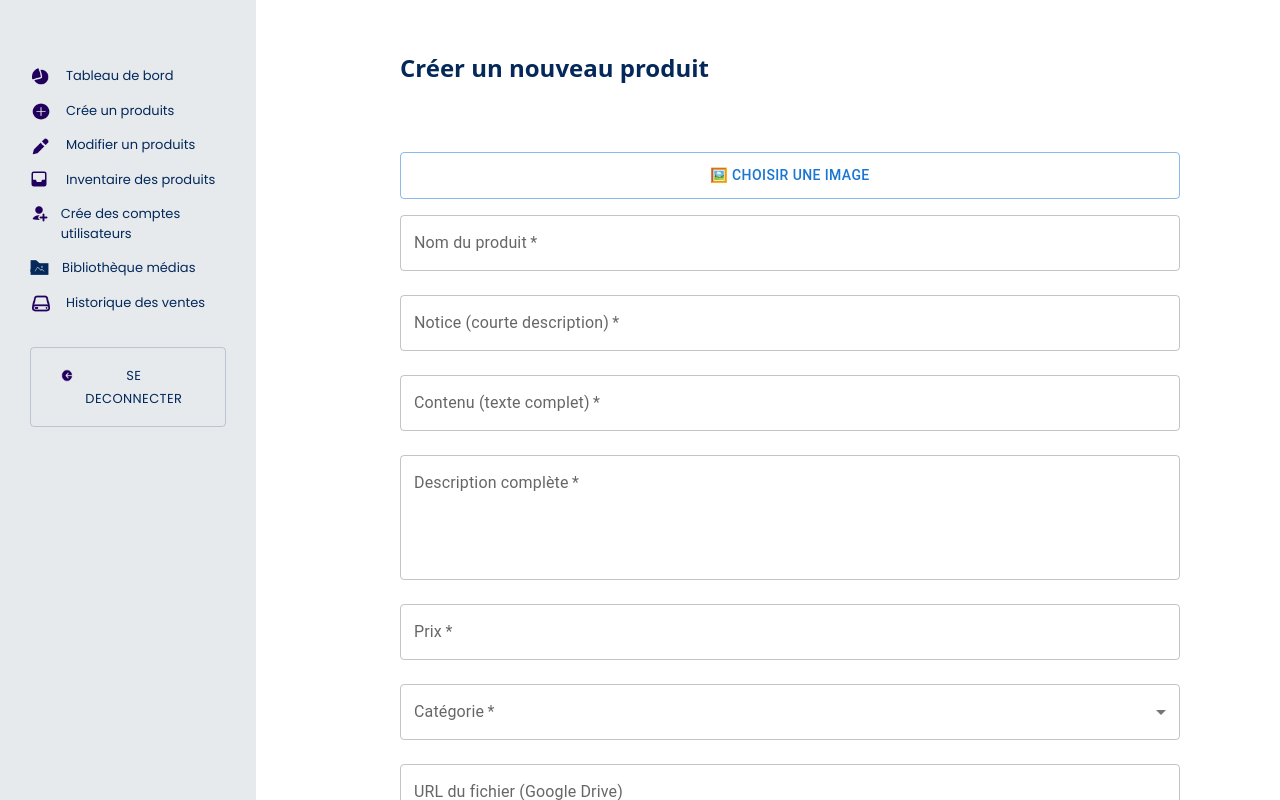
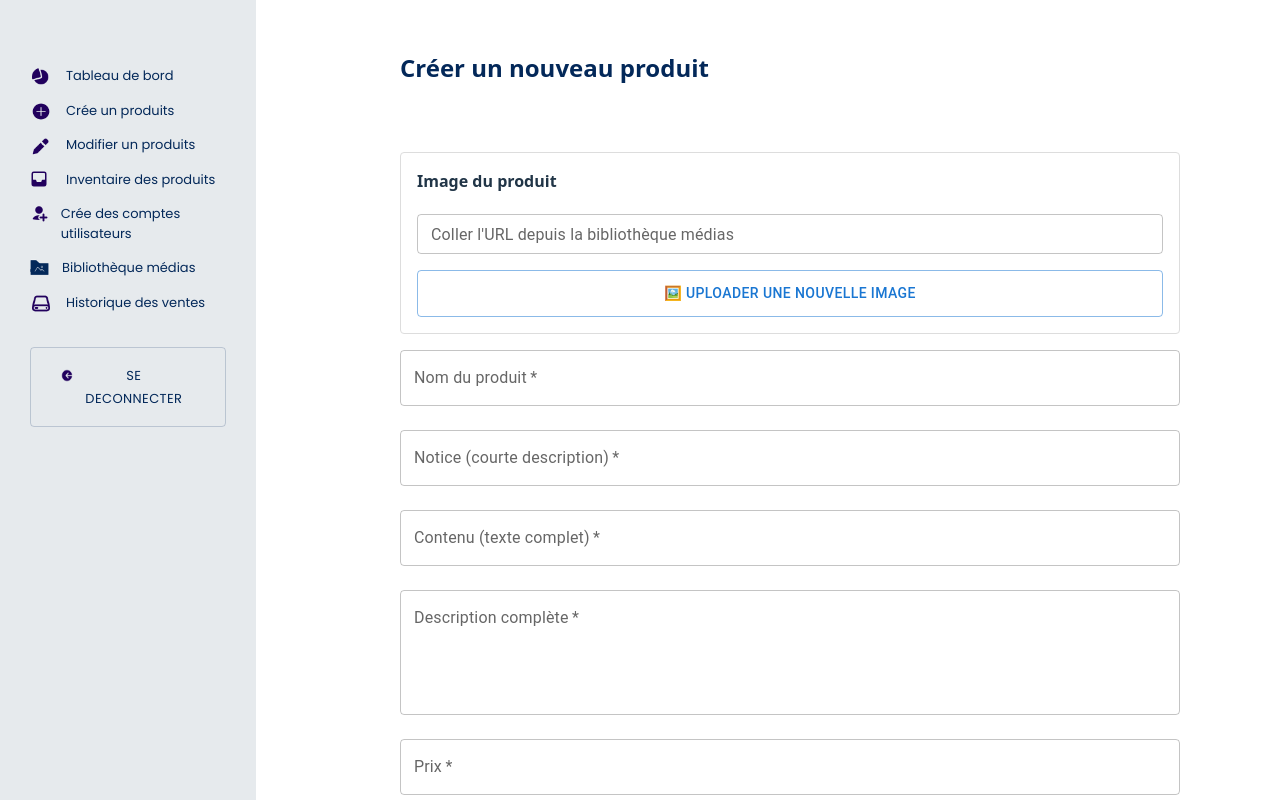
Before and after one commit to kevan241/2bn_market, a React (Vite) app in the folder mk_2bn_market/: page /admin/create-product in a window 1280 px wide. Shown: the top 800 px of the page. Built offline with nearby package versions, Linux system fonts and the light colour scheme.

Commit message:
setting up dashbord admin gallery v1.2

```diff
--- a/mk_2bn_market/admin_dashboard/create_product.jsx
+++ b/mk_2bn_market/admin_dashboard/create_product.jsx
@@ -8,7 +8,8 @@ import './dashboard.css';
 export default function CreateProduct() {
 
     const [image, setImage] = useState('');
-    const [uploadPicture, setUploadPicture] = useState('');
+    const [imagePreview, setImagePreview] = useState('');
+    const [uploadPicture, setUploadPicture] = useState(false);
     const [name, setName] = useState('');
     const [notice, setNotice] = useState('');
     const [description, setDescription] = useState('');
@@ -42,6 +43,7 @@ export default function CreateProduct() {
 
         setUploadPicture(true);
         setError('');
+        setImagePreview(URL.createObjectURL(file));
 
         try {
             const formData = new FormData();
@@ -57,7 +59,7 @@ export default function CreateProduct() {
 
             if (data.success) {
                 setImage(data.fileUrl);
-                alert('Image uploadée avec succès !');
+                setImagePreview(data.fileUrl);
             } else {
                 throw new Error(data.error || 'Erreur upload image');
             }
@@ -65,7 +67,7 @@ export default function CreateProduct() {
         } catch (err) {
             console.error('Erreur image:', err);
             setError(err.message);
-            alert('Erreur : ' + err.message);
+            setImagePreview('');
         } finally {
             setUploadPicture(false);
         }
@@ -91,6 +93,7 @@ export default function CreateProduct() {
             await createProduct(productData);
 
             setImage('');
+            setImagePreview('');
             setName('');
             setNotice('');
             setDescription('');
@@ -115,7 +118,26 @@ export default function CreateProduct() {
                 <h2>Créer un nouveau produit</h2>
                 <form className='form' onSubmit={handleSubmit}>
 
-                    <Box sx={{ marginTop: 2 }}>
+                    {/* Image du produit */}
+                    <Box sx={{ marginTop: 2, padding: 2, border: '1px solid #ddd', borderRadius: '4px' }}>
+                        <h4 style={{ marginTop: 0 }}>Image du produit</h4>
+
+                        {/* Option 1 : coller URL depuis la bibliothèque */}
+                        <TextField
+                            fullWidth
+                            label="Coller l'URL depuis la bibliothèque médias"
+                            value={image}
+                            onChange={(e) => {
+                                setImage(e.target.value);
+                                setImagePreview(e.target.value);
+                            }}
+                            size="small"
+                            sx={{ marginBottom: 2 }}
+                            placeholder="https://res.cloudinary.com/..."
+                            disabled={uploadPicture || loading}
+                        />
+
+                        {/* Option 2 : uploader une nouvelle image */}
                         <input
                             accept="image/*"
                             style={{ display: 'none' }}
@@ -129,92 +151,42 @@ export default function CreateProduct() {
                                 variant="outlined"
                                 component="span"
                                 fullWidth
-                                disabled={uploadPicture}
+                                disabled={uploadPicture || loading}
                                 sx={{ padding: '10px' }}
                             >
-                                {uploadPicture ? '📤 Upload en cours...' : '🖼️ Choisir une image'}
+                                {uploadPicture ? '📤 Upload en cours...' : '🖼️ Uploader une nouvelle image'}
                             </Button>
                         </label>
+
                         {uploadPicture && <LinearProgress sx={{ marginTop: 1 }} />}
-                        {image && (
+
+                        {/* Aperçu */}
+                        {imagePreview && (
+                            <Box sx={{ marginTop: 2 }}>
+                                <img
+                                    src={imagePreview}
+                                    alt="aperçu"
+                                    style={{ width: '120px', height: '120px', objectFit: 'cover', borderRadius: '4px' }}
+                                />
+                            </Box>
+                        )}
+
+                        {image && !uploadPicture && (
                             <Typography sx={{ marginTop: 1, color: 'green', fontSize: '0.9rem' }}>
-                                ✅ Image uploadée avec succès !
+                                ✅ Image prête
                             </Typography>
                         )}
                     </Box>
 
-                    <TextField
-                        className='input_product'
-                        fullWidth
-                        label="Nom du produit"
-                        margin="normal"
-                        value={name}
-                        onChange={(e) => setName(e.target.value)}
-                        disabled={loading}
-                        required
-                    />
+                    <TextField className='input_product' fullWidth label="Nom du produit" margin="normal" value={name} onChange={(e) => setName(e.target.value)} disabled={loading} required />
+                    <TextField className='input_product' fullWidth label="Notice (courte description)" margin="normal" value={notice} onChange={(e) => setNotice(e.target.value)} disabled={loading} required />
+                    <TextField className='input_product' fullWidth label="Contenu (texte complet)" margin="normal" value={content} onChange={(e) => setContent(e.target.value)} disabled={loading} required />
+                    <TextField className='input_product' fullWidth label="Description complète" margin="normal" multiline rows={4} value={description} onChange={(e) => setDescription(e.target.value)} disabled={loading} required />
+                    <TextField className='input_product' fullWidth label="Prix" margin="normal" value={price} onChange={(e) => setPrice(e.target.value)} disabled={loading} required />
 
-                    <TextField
-                        className='input_product'
-                        fullWidth
-                        label="Notice (courte description)"
-                        margin="normal"
-                        value={notice}
-                        onChange={(e) => setNotice(e.target.value)}
-                        disabled={loading}
-                        required
-                    />
-
-                    <TextField
-                        className='input_product'
-                        fullWidth
-                        label="Contenu (texte complet)"
-                        margin="normal"
-                        value={content}
-                        onChange={(e) => setContent(e.target.value)}
-                        disabled={loading}
-                        required
-                    />
-
-                    <TextField
-                        className='input_product'
-                        fullWidth
-                        label="Description complète"
-                        margin="normal"
-                        multiline
-                        rows={4}
-                        value={description}
-                        onChange={(e) => setDescription(e.target.value)}
-                        disabled={loading}
-                        required
-                    />
-
-                    <TextField
-                        className='input_product'
-                        fullWidth
-                        label="Prix"
-                        margin="normal"
-                        value={price}
-                        onChange={(e) => setPrice(e.target.value)}
-                        disabled={loading}
-                        required
-                    />
-
-                    <TextField
-                        className='input_product'
-                        fullWidth
-                        label="Catégorie"
-                        select
-                        margin="normal"
-                        value={categories}
-                        onChange={(e) => setCategories(e.target.value)}
-                        disabled={loading}
-                        required
-                    >
+                    <TextField className='input_product' fullWidth label="Catégorie" select margin="normal" value={categories} onChange={(e) => setCategories(e.target.value)} disabled={loading} required>
                         {categoriesOptions.map((option) => (
-                            <MenuItem key={option.id} value={option.value}>
-                                {option.label}
-                            </MenuItem>
+                            <MenuItem key={option.id} value={option.value}>{option.label}</MenuItem>
                         ))}
                     </TextField>
 
@@ -230,20 +202,9 @@ export default function CreateProduct() {
                         helperText={fileUrl ? '✅ Lien prêt au téléchargement' : ''}
                     />
 
-                    {error && (
-                        <Box sx={{ color: 'red', marginTop: '10px' }}>
-                            {error}
-                        </Box>
-                    )}
+                    {error && <Box sx={{ color: 'red', marginTop: '10px' }}>{error}</Box>}
 
-                    <Button
-                        className="basket_button"
-                        fullWidth
-                        type="submit"
-                        variant="contained"
-                        disabled={loading}
-                        sx={{ marginTop: '20px' }}
-                    >
+                    <Button className="basket_button" fullWidth type="submit" variant="contained" disabled={loading} sx={{ marginTop: '20px' }}>
                         {loading ? 'Création...' : 'Ajouter le produit'}
                     </Button>
                 </form>
--- a/mk_2bn_market/admin_dashboard/edit_product.jsx
+++ b/mk_2bn_market/admin_dashboard/edit_product.jsx
@@ -125,20 +125,26 @@ export default function EditProduct() {
                                 {editing === product._id ? (
                                     <form onSubmit={handleSubmit}>
 
-                                        {/* Upload image */}
+                                        {/* Image du produit */}
                                         <Box sx={{ marginBottom: 2, padding: 2, border: '1px solid #ddd', borderRadius: '4px' }}>
                                             <h4 style={{ marginTop: 0 }}>Image du produit</h4>
 
-                                            {imagePreview && (
-                                                <Box sx={{ marginBottom: 1 }}>
-                                                    <img
-                                                        src={imagePreview}
-                                                        alt="aperçu"
-                                                        style={{ width: '120px', height: '120px', objectFit: 'cover', borderRadius: '4px' }}
-                                                    />
-                                                </Box>
-                                            )}
+                                            {/* Option 1 : coller URL depuis la bibliothèque */}
+                                            <TextField
+                                                fullWidth
+                                                label="Coller l'URL depuis la bibliothèque médias"
+                                                value={formData.image}
+                                                onChange={(e) => {
+                                                    setFormData(prev => ({ ...prev, image: e.target.value }));
+                                                    setImagePreview(e.target.value);
+                                                }}
+                                                size="small"
+                                                sx={{ marginBottom: 2 }}
+                                                placeholder="https://res.cloudinary.com/..."
+                                                disabled={uploadingImage || loading}
+                                            />
 
+                                            {/* Option 2 : uploader une nouvelle image */}
                                             <input
                                                 accept="image/*"
                                                 style={{ display: 'none' }}
@@ -154,7 +160,7 @@ export default function EditProduct() {
                                                     disabled={uploadingImage || loading}
                                                     size="small"
                                                 >
-                                                    {uploadingImage ? '📤 Upload en cours...' : '🖼️ Changer l\'image'}
+                                                    {uploadingImage ? '📤 Upload en cours...' : '🖼️ Uploader une nouvelle image'}
                                                 </Button>
                                             </label>
 
@@ -165,68 +171,34 @@ export default function EditProduct() {
                                                     ✅ Image mise à jour
                                                 </Typography>
                                             )}
+
+                                            {/* Aperçu */}
+                                            {imagePreview && (
+                                                <Box sx={{ marginTop: 2 }}>
+                                                    <img
+                                                        src={imagePreview}
+                                                        alt="aperçu"
+                                                        style={{ width: '120px', height: '120px', objectFit: 'cover', borderRadius: '4px' }}
+                                                    />
+                                                </Box>
+                                            )}
                                         </Box>
 
-                                        <TextField
-                                            fullWidth
-                                            label="Nom"
-                                            value={formData.name}
-                                            onChange={(e) => setFormData({ ...formData, name: e.target.value })}
-                                            margin="normal"
-                                            disabled={loading}
-                                        />
-                                        <TextField
-                                            fullWidth
-                                            label="Prix"
-                                            value={formData.price}
-                                            onChange={(e) => setFormData({ ...formData, price: e.target.value })}
-                                            margin="normal"
-                                            disabled={loading}
-                                        />
-                                        <TextField
-                                            fullWidth
-                                            label="Description"
-                                            value={formData.description}
-                                            onChange={(e) => setFormData({ ...formData, description: e.target.value })}
-                                            margin="normal"
-                                            multiline
-                                            rows={3}
-                                            disabled={loading}
-                                        />
-                                        <TextField
-                                            fullWidth
-                                            label="Notice"
-                                            value={formData.notice}
-                                            onChange={(e) => setFormData({ ...formData, notice: e.target.value })}
-                                            margin="normal"
-                                            disabled={loading}
-                                        />
-                                        <TextField
-                                            fullWidth
-                                            label="Catégorie"
-                                            value={formData.categories}
-                                            onChange={(e) => setFormData({ ...formData, categories: e.target.value })}
-                                            margin="normal"
-                                            disabled={loading}
-                                        />
+                                        <TextField fullWidth label="Nom" value={formData.name} onChange={(e) => setFormData({ ...formData, name: e.target.value })} margin="normal" disabled={loading} />
+                                        <TextField fullWidth label="Prix" value={formData.price} onChange={(e) => setFormData({ ...formData, price: e.target.value })} margin="normal" disabled={loading} />
+                                        <TextField fullWidth label="Description" value={formData.description} onChange={(e) => setFormData({ ...formData, description: e.target.value })} margin="normal" multiline rows={3} disabled={loading} />
+                                        <TextField fullWidth label="Notice" value={formData.notice} onChange={(e) => setFormData({ ...formData, notice: e.target.value })} margin="normal" disabled={loading} />
+                                        <TextField fullWidth label="Catégorie" value={formData.categories} onChange={(e) => setFormData({ ...formData, categories: e.target.value })} margin="normal" disabled={loading} />
 
-                                        {/* Upload fichier */}
+                                        {/* Fichier téléchargeable */}
                                         <Box sx={{ marginTop: 2, marginBottom: 2, padding: 2, border: '1px solid #ddd', borderRadius: '4px' }}>
                                             <h4 style={{ marginTop: 0 }}>Fichier téléchargeable</h4>
-
                                             {formData.fileUrl && (
                                                 <Box sx={{ marginBottom: 2, color: 'green', fontSize: '0.85rem' }}>
                                                     ✅ Fichier actuel : {formData.fileUrl}
                                                 </Box>
                                             )}
-
-                                            <input
-                                                type="file"
-                                                onChange={handleFileChange}
-                                                disabled={loading}
-                                                style={{ marginTop: '10px' }}
-                                            />
-
+                                            <input type="file" onChange={handleFileChange} disabled={loading} style={{ marginTop: '10px' }} />
                                             {selectedFile && (
                                                 <Box sx={{ marginTop: 1, color: 'blue', fontSize: '0.85rem' }}>
                                                     📎 Nouveau fichier : {selectedFile.name}
@@ -246,11 +218,7 @@ export default function EditProduct() {
                                 ) : (
                                     <>
                                         {product.image && (
-                                            <img
-                                                src={product.image}
-                                                alt={product.name}
-                                                style={{ width: '80px', height: '80px', objectFit: 'cover', borderRadius: '4px', marginBottom: '8px' }}
-                                            />
+                                            <img src={product.image} alt={product.name} style={{ width: '80px', height: '80px', objectFit: 'cover', borderRadius: '4px', marginBottom: '8px' }} />
                                         )}
                                         <h3>{product.name}</h3>
                                         <p><strong>Prix:</strong> {product.price}</p>
@@ -260,9 +228,7 @@ export default function EditProduct() {
                                             ? <p><strong>Fichier:</strong> ✅ {product.fileUrl}</p>
                                             : <p><strong>Fichier:</strong> ❌ Aucun</p>
                                         }
-                                        <Button variant="outlined" onClick={() => handleEdit(product)}>
-                                            Modifier
-                                        </Button>
+                                        <Button variant="outlined" onClick={() => handleEdit(product)}>Modifier</Button>
                                     </>
                                 )}
                             </CardContent>
```
